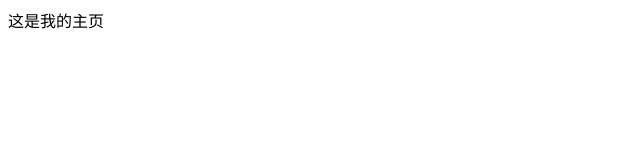
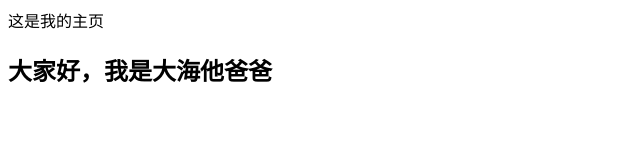
Before and after one commit to 18845148352/18845148352.github.io, a plain HTML site: page index.html in a window 1280 px wide. Shown: the whole page, without its empty margins (0-640 px from the left). Drawn offline with Linux system fonts and the light colour scheme.

Commit message:
Update index.html

```diff
--- a/index.html
+++ b/index.html
@@ -1 +1,2 @@
 <p>这是我的主页</p>
+<h2>大家好，我是大海他爸爸</2>
```
